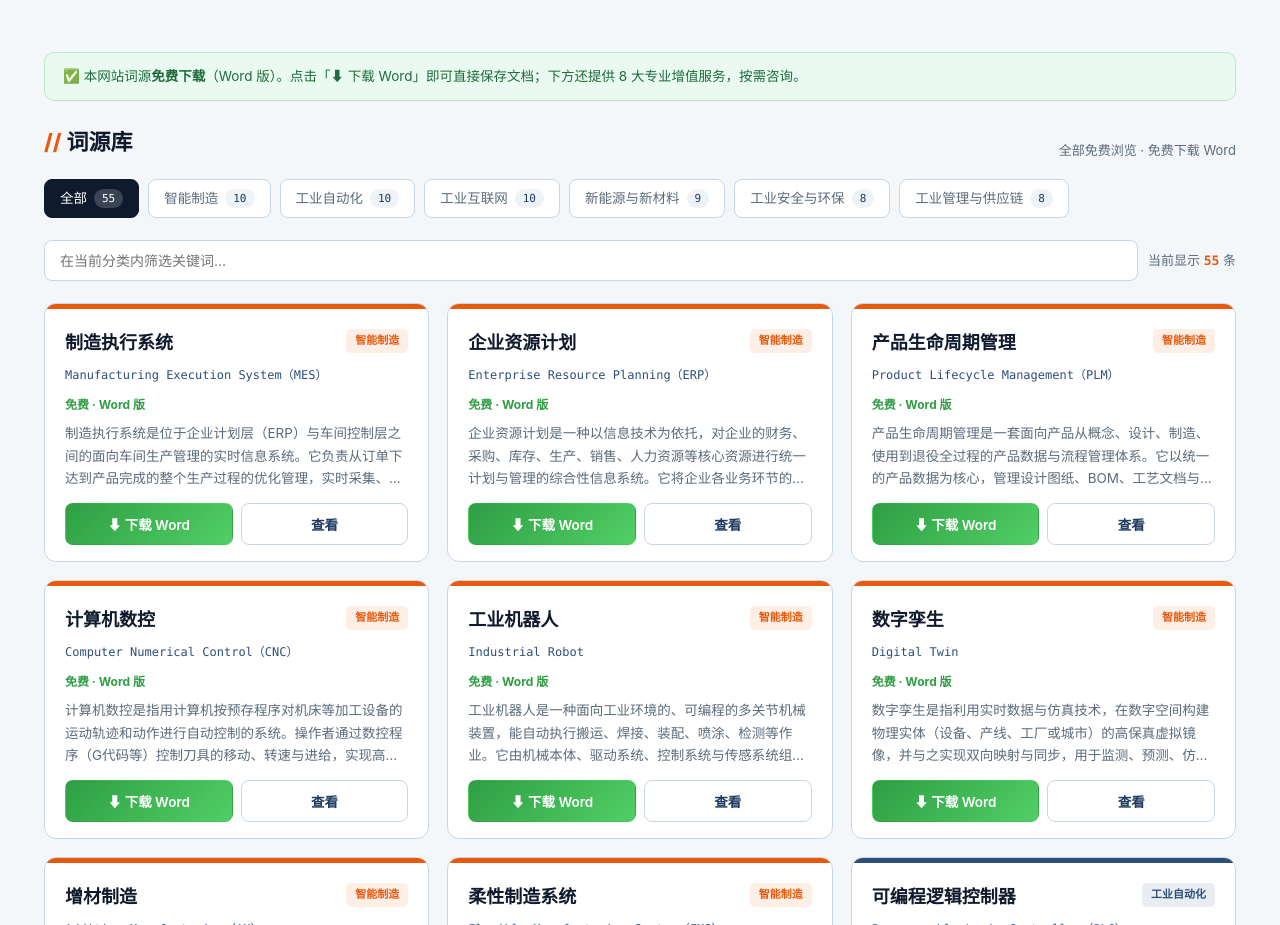
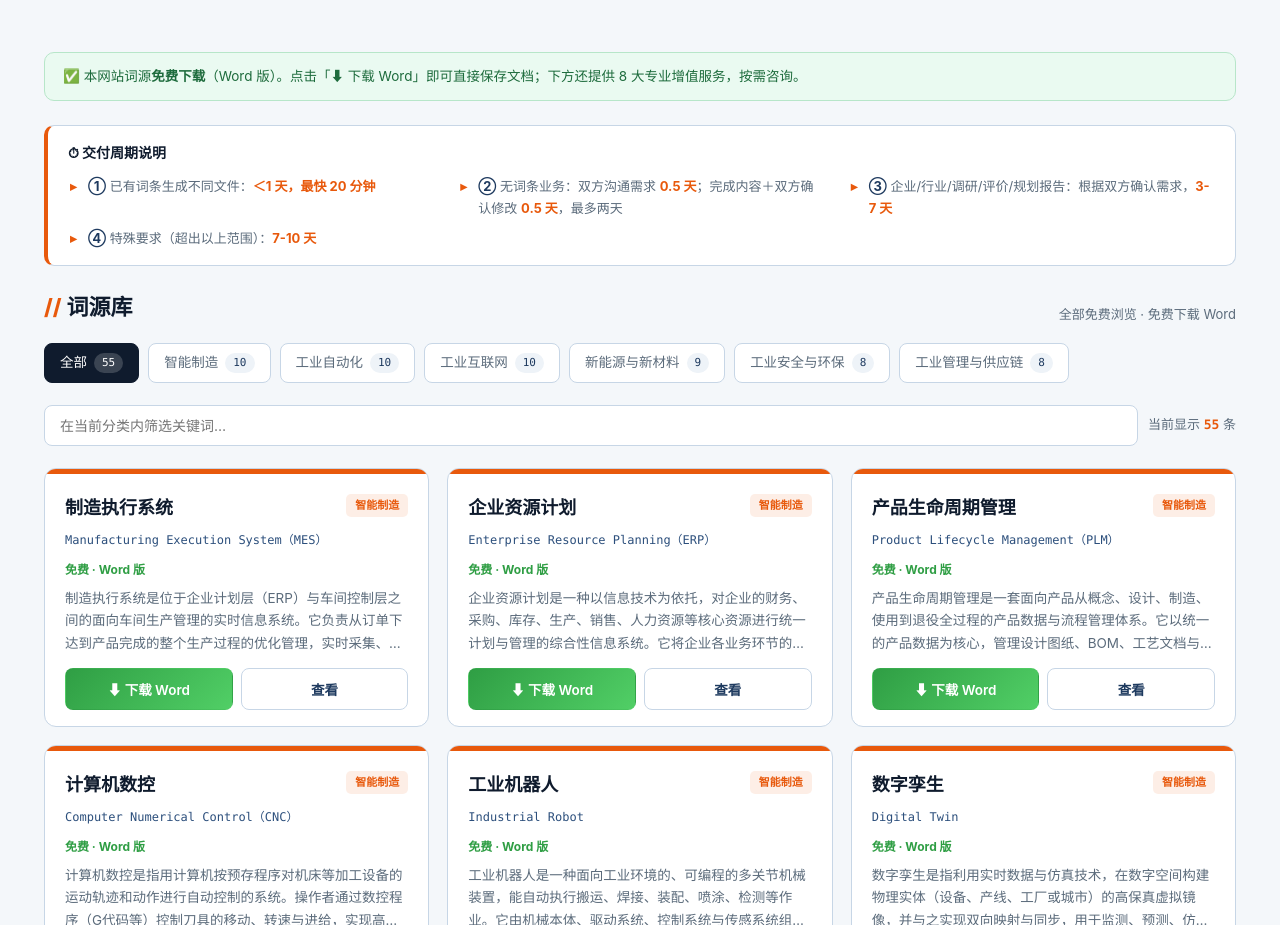
Before and after one commit to yaomaocai/token, a plain HTML site: page index.html in a window 1280 px wide. Shown: the part 1240-2165 px from the top of the page. Drawn offline with Linux system fonts and the light colour scheme.

Commit message:
自动推送: index.html

```diff
--- a/index.html
+++ b/index.html
@@ -53,6 +53,13 @@
   .adapt-card .arr{font-size:22px;margin-right:6px}
   .wrap{max-width:1240px;margin:0 auto;padding:34px 24px 70px}
   .notice{background:#eafaf1;border:1px solid #b7e6c9;color:#1d6b3c;padding:13px 18px;border-radius:10px;font-size:13.5px;margin-bottom:24px}
+  .delivery{background:#fff;border:1px solid var(--line);border-left:4px solid var(--orange);border-radius:10px;padding:16px 20px;margin-bottom:24px}
+  .delivery-title{font-size:14px;font-weight:800;color:var(--navy);margin-bottom:10px}
+  .delivery-list{list-style:none;display:grid;grid-template-columns:repeat(auto-fit,minmax(300px,1fr));gap:8px 24px}
+  .delivery-list li{font-size:13px;color:var(--muted);line-height:1.7;padding-left:20px;position:relative}
+  .delivery-list li::before{content:"▸";position:absolute;left:2px;color:var(--orange);font-weight:700}
+  .delivery-list li b{color:var(--steel);font-weight:700}
+  .delivery-list li span{color:var(--orange);font-weight:700}
   .section-head{display:flex;align-items:flex-end;justify-content:space-between;gap:16px;flex-wrap:wrap;margin-bottom:18px}
   .section-head h2{font-size:22px;font-weight:800;color:var(--navy)}
   .section-head h2::before{content:"// ";color:var(--orange)}
@@ -170,6 +177,15 @@
 
 <main class="wrap">
   <div class="notice">✅ 本网站词源<b>免费下载</b>（Word 版）。点击「⬇ 下载 Word」即可直接保存文档；下方还提供 8 大专业增值服务，按需咨询。</div>
+  <div class="delivery">
+    <div class="delivery-title">⏱ 交付周期说明</div>
+    <ul class="delivery-list">
+      <li><b>①</b> 已有词条生成不同文件：<span>＜1 天，最快 20 分钟</span></li>
+      <li><b>②</b> 无词条业务：双方沟通需求 <span>0.5 天</span>；完成内容＋双方确认修改 <span>0.5 天</span>，最多两天</li>
+      <li><b>③</b> 企业/行业/调研/评价/规划报告：根据双方确认需求，<span>3-7 天</span></li>
+      <li><b>④</b> 特殊要求（超出以上范围）：<span>7-10 天</span></li>
+    </ul>
+  </div>
   <div class="section-head"><h2>词源库</h2><span class="hint">全部免费浏览 · 免费下载 Word</span></div>
   <div class="cats" id="catBar"><div class="cat active" data-cat="all">全部<span class="n">55</span></div><div class="cat" data-cat="smart">智能制造<span class="n">10</span></div><div class="cat" data-cat="auto">工业自动化<span class="n">10</span></div><div class="cat" data-cat="inet">工业互联网<span class="n">10</span></div><div class="cat" data-cat="energy">新能源与新材料<span class="n">9</span></div><div class="cat" data-cat="safe">工业安全与环保<span class="n">8</span></div><div class="cat" data-cat="mgmt">工业管理与供应链<span class="n">8</span></div></div>
   <div class="searchbar"><input id="gridQuery" type="text" placeholder="在当前分类内筛选关键词…"><span class="results-count">当前显示 <b id="shownNum">55</b> 条</span></div>
```
